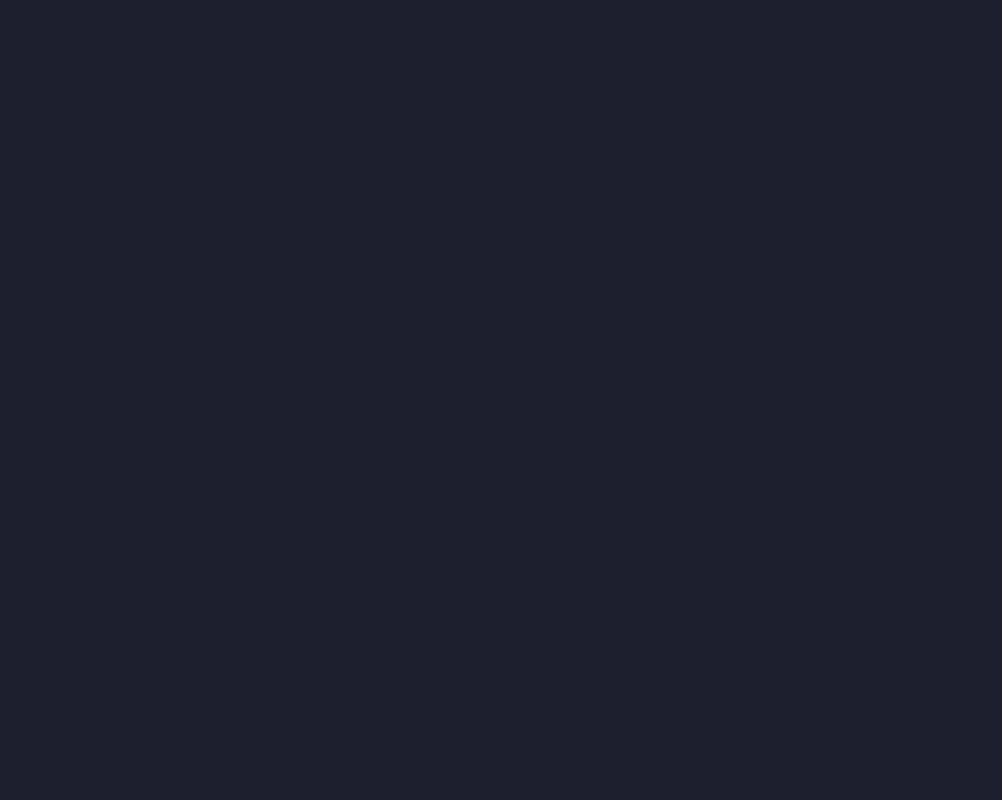
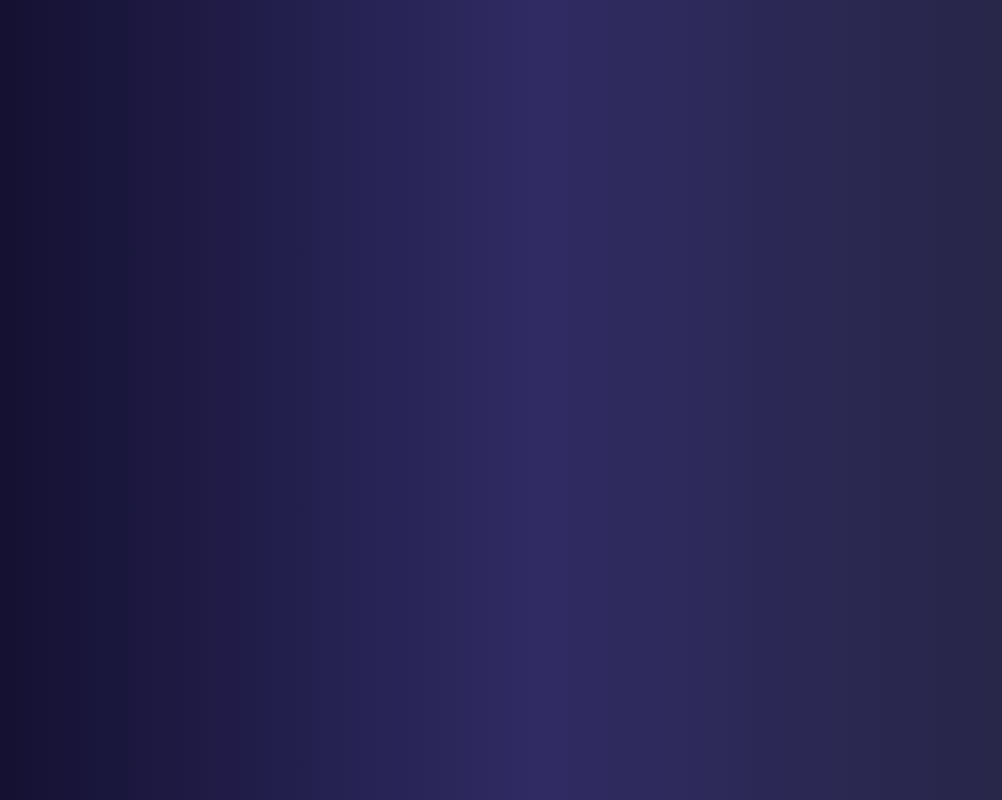
Before and after one commit to MDario123/react-youtube-clone, a React (Vite) app: page / in a window 1280 px wide. Shown: the whole page, without its empty margins (101-1103 px from the left). Built offline with nearby package versions, Linux system fonts and the light colour scheme.

Commit message:
change colors

```diff
--- a/src/components/SearchBar.tsx
+++ b/src/components/SearchBar.tsx
@@ -13,17 +13,22 @@ const StyledInput = styled(motion.input)`
   background-color: #313244;
 
   border-radius: 2em;
-  border-color: yellow;
-  border-style: solid;
+  border-style: double;
+  border-color: transparent;
+  background-image: linear-gradient(rgb(13, 14, 33), rgb(13, 14, 33)),
+    linear-gradient(90deg, #fc5c7d, #6a82fb);
+  background-origin: border-box;
+  background-clip: padding-box, border-box;
 
   text-align: center;
   font-family: "Comic Neue";
   font-size: 16px;
-  color: #cdd6f4;
+  color: rgba(255, 255, 255, 0.87);
   text-overflow: ellipsis;
 
   &:focus::placeholder {
     color: transparent;
+    box-shadow: rgba(#bc96e6, 0.5) 0px 0px 20px 0px;
   }
 `;
 
--- a/src/index.css
+++ b/src/index.css
@@ -26,8 +26,14 @@ body {
   display: flex;
   min-width: 320px;
   min-height: 100vh;
-  background-color: #1e1e2e;
+  background: rgb(30, 30, 46);
+  background: linear-gradient(to right, #0f0c29, #302b63, #24243e);
   color: rgba(255, 255, 255, 0.87);
+}
+
+::selection {
+  background: color-mix(in oklab, #fc5c7d 50%, #6a82fb);
+  color: rgba(255, 255, 255, 1);
 }
 
 h1 {
```
